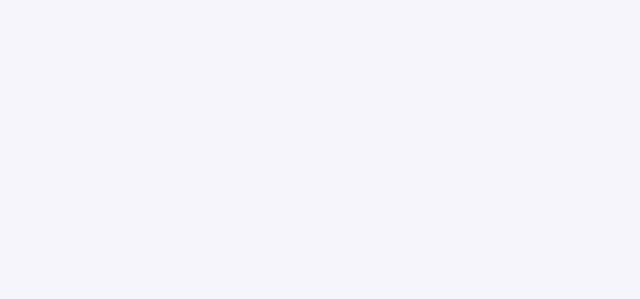
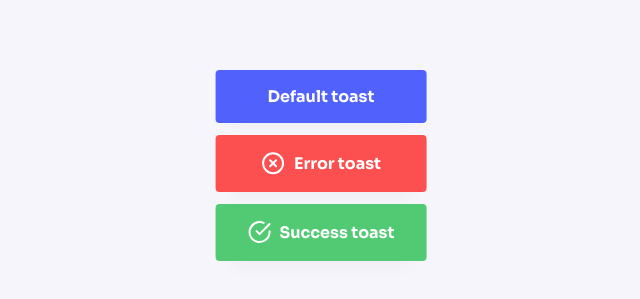
Before and after one commit to lucas-silva-dev/mycontacts-frontend, a React (Create React App) app: page / in a window 1280 px wide. Shown: the part 491-790 px from the top of the page, without its empty margins (319-959 px from the left). Built offline with nearby package versions, Linux system fonts and the light colour scheme; no server answers.

Commit message:
add the toast container and styles

```diff
--- a/src/assets/styles/themes/dark.js
+++ b/src/assets/styles/themes/dark.js
@@ -21,6 +21,10 @@
       200: '#c4c4c4',
       900: '#E1E1E6',
     },
-    boxShadow: '#0000000a',
+    success: {
+      main: '#51CA73',
+    },
   },
+  boxShadow: '0px 4px 10px #0000000a',
+  toastBoxShadow: '0px 20px 20px -16px  #0000000a',
 };
--- a/src/assets/styles/themes/default.js
+++ b/src/assets/styles/themes/default.js
@@ -22,6 +22,10 @@
       200: '#bcbcbc',
       900: '#222222',
     },
-    boxShadow: '#0000000a',
+    success: {
+      main: '#51CA73',
+    },
   },
+  boxShadow: '0px 4px 10px #0000000a',
+  toastBoxShadow: '0px 20px 20px -16px  #0000000a',
 };
--- a/src/components/App/index.jsx
+++ b/src/components/App/index.jsx
@@ -7,6 +7,7 @@
 import Routes from '../../Routes';
 
 import Header from '../Header';
+import ToastContainer from '../Toast/ToastContainer';
 
 import { Container } from './styles';
 
@@ -15,6 +16,8 @@
     <BrowserRouter>
       <ThemeProvider theme={defaultTheme}>
         <GlobalStyles />
+        <ToastContainer />
+
         <Container>
           <Header />
           <Routes />
--- a/src/components/Button/styles.js
+++ b/src/components/Button/styles.js
@@ -12,7 +12,7 @@
   font-weight: bold;
   color: ${({ theme }) => theme.colors.background.lighter};
   background-color:  ${({ theme }) => theme.colors.primary.main};
-  box-shadow: 0px 4px 10px  ${({ theme }) => theme.colors.boxShadow};
+  box-shadow:  ${({ theme }) => theme.boxShadow};
   transition: background 0.2s ease-in;
 
 
--- a/src/components/Input.js
+++ b/src/components/Input.js
@@ -8,7 +8,7 @@
   font-size: 16px;
   color: ${({ theme }) => theme.colors.gray[900]};
   background-color:  ${({ theme }) => theme.colors.background.lighter};
-  box-shadow: 0px 4px 10px  ${({ theme }) => theme.colors.boxShadow};
+  box-shadow:  ${({ theme }) => theme.boxShadow};
   outline-color: ${({ theme }) => theme.colors.primary.main};
   border: 2px solid transparent;
   appearance: none;
--- a/src/components/Modal/styles.js
+++ b/src/components/Modal/styles.js
@@ -19,7 +19,7 @@
   padding: 24px;
   border-radius: 4px;
   background-color:  ${({ theme }) => theme.colors.background.lighter};
-  box-shadow: 0px 4px 10px  ${({ theme }) => theme.colors.boxShadow};
+  box-shadow:  ${({ theme }) => theme.boxShadow};
 
   > strong {
     font-size: 22px;
--- a/src/components/Select.js
+++ b/src/components/Select.js
@@ -8,7 +8,7 @@
   font-size: 16px;
   color: ${({ theme }) => theme.colors.gray[900]};
   background-color:  ${({ theme }) => theme.colors.background.lighter};
-  box-shadow: 0px 4px 10px  ${({ theme }) => theme.colors.boxShadow};
+  box-shadow:  ${({ theme }) => theme.boxShadow};
   border: 2px solid transparent;
   outline-color: ${({ theme }) => theme.colors.primary.main};
   cursor: pointer;
--- /dev/null
+++ b/src/components/Toast/ToastContainer/index.jsx
@@ -0,0 +1,13 @@
+import ToastMessage from '../ToastMessage';
+
+import { Container } from './styles';
+
+export default function ToastContainer() {
+  return (
+    <Container>
+      <ToastMessage text="Default toast" />
+      <ToastMessage text="Error toast" type="danger" />
+      <ToastMessage text="Success toast" type="success" />
+    </Container>
+  );
+}
--- /dev/null
+++ b/src/components/Toast/ToastContainer/styles.js
@@ -0,0 +1,9 @@
+import styled from 'styled-components';
+
+export const Container = styled.div`
+  position: fixed;
+  z-index: 2;
+  bottom: 48px;
+  left: 50%;
+  transform: translateX(-50%);
+`;
--- /dev/null
+++ b/src/components/Toast/ToastMessage/index.jsx
@@ -0,0 +1,24 @@
+import PropTypes from 'prop-types';
+import { Container } from './styles';
+
+import xCircleIcon from '../../../assets/images/icons/x-circle.svg';
+import checkCircleIcon from '../../../assets/images/icons/check-circle.svg';
+
+export default function ToastMessage({ text, type }) {
+  return (
+    <Container type={type}>
+      {type === 'danger' && <img src={xCircleIcon} alt="x" />}
+      {type === 'success' && <img src={checkCircleIcon} alt="check" />}
+      <strong>{text}</strong>
+    </Container>
+  );
+}
+
+ToastMessage.propTypes = {
+  text: PropTypes.string.isRequired,
+  type: PropTypes.oneOf(['default', 'success', 'danger']),
+};
+
+ToastMessage.defaultProps = {
+  type: 'default',
+};
--- /dev/null
+++ b/src/components/Toast/ToastMessage/styles.js
@@ -0,0 +1,32 @@
+import styled, { css } from 'styled-components';
+
+const containerVariants = {
+  default: css`
+    background: ${({ theme }) => theme.colors.primary.main};
+  `,
+  success: css`
+    background: ${({ theme }) => theme.colors.success.main};
+  `,
+  danger: css`
+    background: ${({ theme }) => theme.colors.danger.main};
+  `,
+};
+
+export const Container = styled.div`
+  padding: 16px 32px;
+  color: ${({ theme }) => theme.colors.background.lighter};
+  border-radius: 4px;
+  box-shadow: ${({ theme }) => theme.toastBoxShadow};
+  display: flex;
+  align-items: center;
+  justify-content: center;
+  ${({ type }) => containerVariants[type] || containerVariants.default};
+
+  & + & {
+    margin-top: 12px;
+  }
+
+  img {
+    margin-right: 8px;
+  }
+`;
--- a/src/pages/Home/styles.js
+++ b/src/pages/Home/styles.js
@@ -18,7 +18,7 @@
     border: none;
     border-radius: 25px;
     height: 50px;
-    box-shadow: 0px 4px 10px  ${({ theme }) => theme.colors.boxShadow};
+    box-shadow:  ${({ theme }) => theme.boxShadow};
     padding: 0 16px;
     outline-color: ${({ theme }) => theme.colors.primary.main};
 
@@ -89,7 +89,7 @@
 
 export const Card = styled.li`
   background-color:  ${({ theme }) => theme.colors.background.lighter};
-  box-shadow: 0px 4px 10px  ${({ theme }) => theme.colors.boxShadow};
+  box-shadow:  ${({ theme }) => theme.boxShadow};
   padding: 16px;
   border-radius: 4px;
 
```
Also changed, not shown: src/assets/images/icons/check-circle.svg (added), src/assets/images/icons/x-circle.svg (added).
